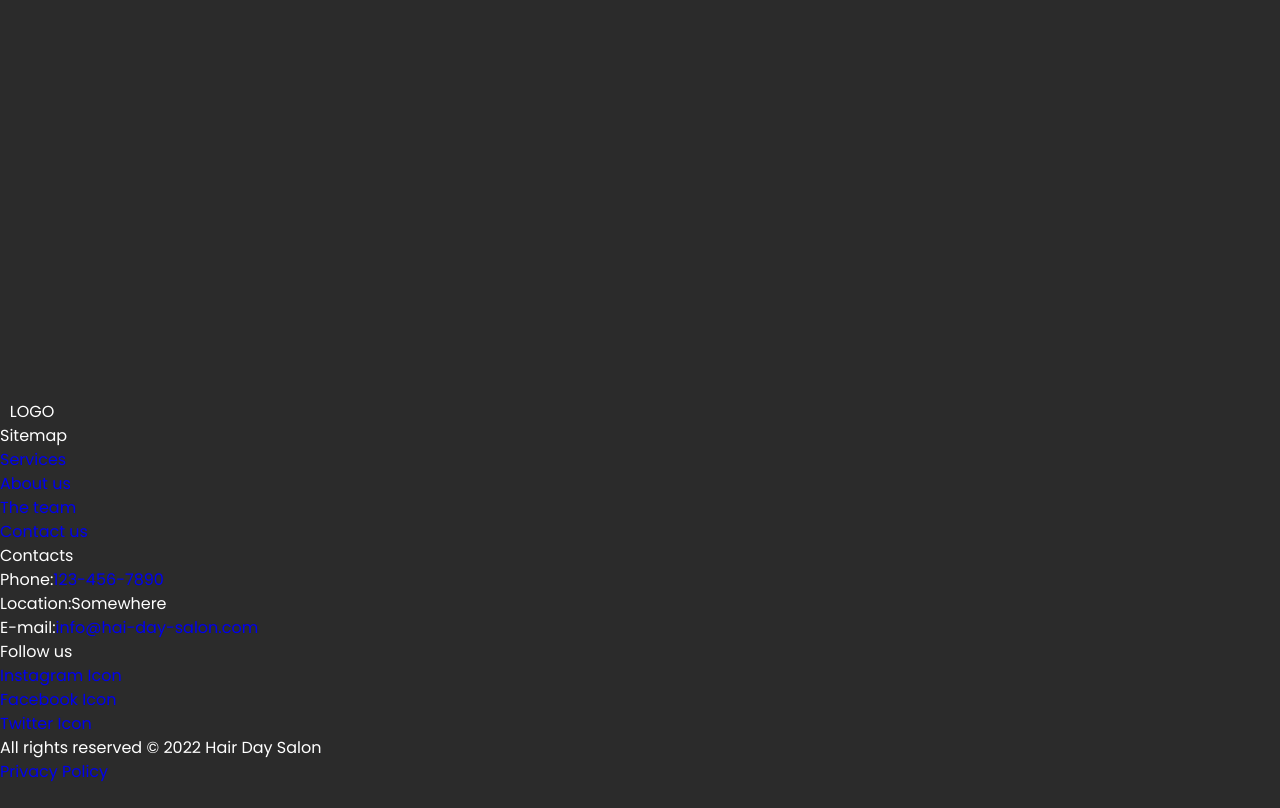
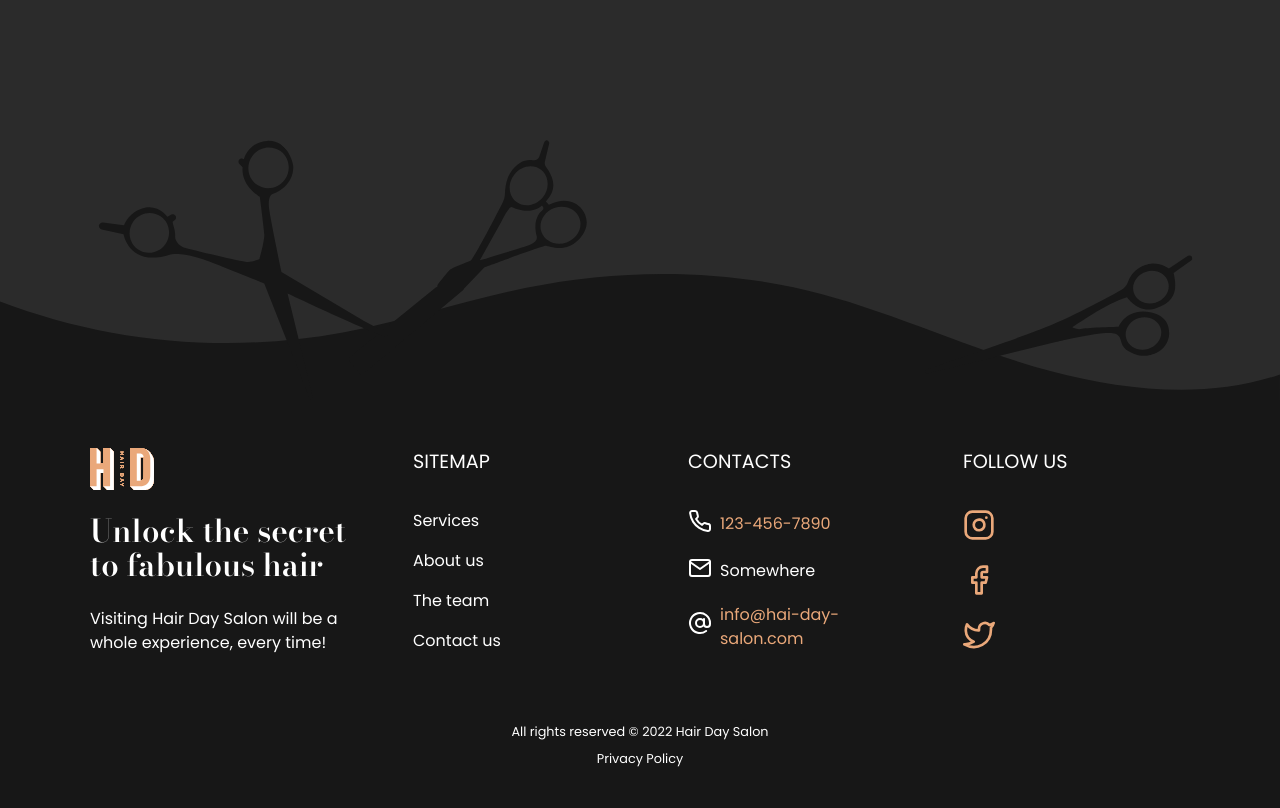
Before and after one commit to Stathis-Renieris/project-meta-hair-day-salon-html-css-js-opengraph, a plain HTML site: page index.html in a window 1280 px wide. Shown: the part 1600-2408 px from the top of the page. Before the commit the page ends 2384 px from the top, so only its background shows below. Drawn offline with nearby package versions, Linux system fonts and the light colour scheme; files whose address does not match are found by name.

Commit message:
finished footer section

```diff
--- a/css/main.css
+++ b/css/main.css
@@ -29,6 +29,7 @@
   /* Colors */
   --color-primary: #eaa87a;
   --color-secondary: #2b2b2b;
+  --color-footer: #171717;
   --color-white: #fff;
   --color-black: #000;
 
@@ -325,12 +326,6 @@ header::after {
   }
 }
 
-@media screen and (min-width: 1200px) {
-}
-
-@media screen and (min-width: 1440px) {
-}
-
 /** ------------------|| Main ||------------------ **/
 
 main {
@@ -350,3 +345,173 @@ main {
 /** ------------------|| Main - Contact section ||------------------ **/
 
 /** ------------------|| Footer ||------------------ **/
+
+footer {
+  background-color: var(--color-footer);
+  width: 100%;
+  position: relative;
+}
+
+.footer-divider {
+  position: absolute;
+  width: 100%;
+  overflow: hidden;
+  line-height: 0;
+  top: 0;
+  left: 0;
+  transform: translateY(-100%);
+}
+
+.footer-divider img {
+  width: 100%;
+}
+
+.footer-container {
+  padding-top: 3rem;
+  padding-bottom: 2.5rem;
+  display: grid;
+  grid-template-columns: 1fr;
+  gap: 4rem;
+}
+
+@media screen and (min-width: 1024px) {
+  .footer-container {
+    grid-template-columns: 1fr 3fr;
+  }
+}
+
+.footer-moto {
+  grid-column: 1;
+  display: flex;
+  flex-direction: column;
+  justify-content: flex-start;
+  align-items: flex-start;
+  gap: 1.5rem;
+  max-width: 400px;
+}
+
+.footer-moto .logo {
+  order: 0;
+}
+
+.footer-moto div:nth-child(2) {
+  font-family: var(--font-heading);
+  font-size: var(--size-heading-5);
+  line-height: 1.1;
+}
+
+.footer-links {
+  grid-column: 1;
+  display: grid;
+  grid-template-columns: 1fr;
+  gap: 3rem;
+}
+
+@media screen and (min-width: 768px) {
+  .footer-links {
+    grid-template-columns: repeat(3, 1fr);
+  }
+}
+
+@media screen and (min-width: 1024px) {
+  .footer-links {
+    grid-column: 2;
+  }
+}
+
+.sitemap,
+.footer-contacts,
+.footer-social {
+  grid-column: 1;
+  display: flex;
+  flex-direction: column;
+  justify-content: flex-start;
+  align-items: flex-start;
+  gap: 2rem;
+}
+
+@media screen and (min-width: 768px) {
+  .footer-contacts {
+    grid-column: 2;
+  }
+
+  .footer-social {
+    grid-column: 3;
+  }
+}
+
+.sitemap p,
+.footer-contacts p,
+.footer-social p {
+  text-transform: uppercase;
+  font-size: 1.2rem;
+}
+
+.sitemap ul,
+.footer-contacts ul,
+.footer-social ul {
+  display: flex;
+  flex-direction: column;
+  justify-content: flex-start;
+  align-items: flex-start;
+  gap: 1rem;
+}
+
+.sitemap a:link,
+.sitemap a:visited {
+  color: var(--color-white);
+  transition: all 0.3s;
+}
+
+.sitemap a:hover,
+.sitemap a:active {
+  color: var(--color-primary);
+}
+
+.footer-contacts li {
+  display: flex;
+  justify-content: flex-start;
+  align-items: center;
+  gap: 0.5rem;
+}
+
+.footer-contacts span {
+  display: inline-block;
+}
+
+.footer-contacts a:link,
+.footer-contacts a:visited,
+.footer-contacts a:active {
+  color: var(--color-primary);
+}
+
+.footer-social img {
+  width: 2rem;
+}
+
+.footer-copyright {
+  grid-column: 1;
+  font-size: var(--size-small);
+  display: flex;
+  flex-direction: column;
+  justify-content: flex-start;
+  align-items: center;
+  gap: 0.5rem;
+}
+
+@media screen and (min-width: 1024px) {
+  .footer-copyright {
+    grid-column: 1 / span 2;
+  }
+}
+
+.footer-copyright a:link,
+.footer-copyright a:visited {
+  color: var(--color-white);
+  transition: all 0.3s;
+}
+
+.footer-copyright a:hover,
+.footer-copyright a:active {
+  color: var(--color-primary);
+}
--- a/index.html
+++ b/index.html
@@ -178,9 +178,27 @@
       </section>
     </main>
     <footer>
-      <div class="footer-container">
+      <div class="footer-divider">
+        <img
+          src="/media/images/footer-seperator.svg"
+          alt="Footer divider shape"
+        />
+      </div>
+      <div class="fluid-container footer-container">
         <div class="footer-moto">
-          <div class="logo">LOGO</div>
+          <div class="logo">
+            <a href="#top">
+              <img src="/media/images/logo-light.svg" alt="Website logo" />
+            </a>
+          </div>
+          <div>
+            <p>Unlock the secret to fabulous hair</p>
+          </div>
+          <div>
+            <p>
+              Visiting Hair Day Salon will be a whole experience, every time!
+            </p>
+          </div>
         </div>
         <div class="footer-links">
           <div class="sitemap">
@@ -196,11 +214,24 @@
             <p>Contacts</p>
             <ul>
               <li>
-                <span>Phone:</span><a href="tel:+1123-456-7890">123-456-7890</a>
+                <span>
+                  <img
+                    src="/media/images/phone.svg"
+                    alt="Telephone icon"
+                  /> </span
+                ><a href="tel:+1123-456-7890">123-456-7890</a>
               </li>
-              <li><span>Location:</span>Somewhere</li>
               <li>
-                <span>E-mail:</span
+                <span>
+                  <img
+                    src="/media/images/address.svg"
+                    alt="Address icon"
+                  /> </span
+                >Somewhere
+              </li>
+              <li>
+                <span>
+                  <img src="/media/images/email.svg" alt="Email icon" /></span
                 ><a href="mailto:info@hai-day-salon.com"
                   >info@hai-day-salon.com</a
                 >
@@ -210,9 +241,21 @@
           <div class="footer-social">
             <p>Follow us</p>
             <ul>
-              <li><a href="#">Instagram Icon</a></li>
-              <li><a href="#">Facebook Icon</a></li>
-              <li><a href="#">Twitter Icon</a></li>
+              <li>
+                <a href="#">
+                  <img src="/media/images/instagram.svg" alt="Instagram icon" />
+                </a>
+              </li>
+              <li>
+                <a href="#">
+                  <img src="/media/images/facebook.svg" alt="Facebook icon" />
+                </a>
+              </li>
+              <li>
+                <a href="#"
+                  ><img src="/media/images/twitter.svg" alt="Twitter icon"
+                /></a>
+              </li>
             </ul>
           </div>
         </div>
```
Also changed, not shown: media/images/address.svg (added), media/images/email.svg (added), media/images/facebook.svg (added), media/images/footer-seperator.svg (added), media/images/instagram.svg (added), media/images/phone.svg (added), media/images/twitter.svg (added).
